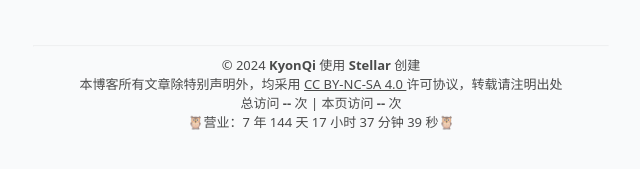
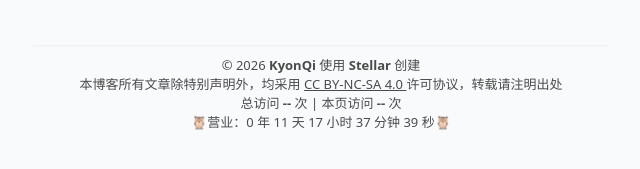
Before and after one commit to KyonQi/KyonQi.github.io, a plain HTML site: page 2026/02/28/cuda/01/index.html in a window 1280 px wide. Shown: the part 3021-3190 px from the top of the page, 335-975 px from the left. Drawn offline with nearby package versions, Linux system fonts and the light colour scheme; some packages are replaced by stand-ins of ours; a script that the page names is missing; a small style sheet from the web is missing.

Commit message:
Site updated: YYYY-03-Mar 3, 2026 18:37:33

```diff
--- a/2026/02/28/cuda/01/index.html
+++ b/2026/02/28/cuda/01/index.html
@@ -142,7 +142,7 @@
 
 <footer class="page-footer footnote"><hr><div class="text"><center>
   <span>
-    © 2024
+    © 2026
     <a style="font-weight: bold;" target="_blank" rel="noopener" href="https://github.com/KyonQi">KyonQi</a>
     使用 <a style="font-weight: bold;" target="_blank" rel="noopener" href="https://github.com/FelicxFoster/hexo-theme-stellar">Stellar</a>
     创建
@@ -163,7 +163,7 @@
   <script type="text/javascript">
     (function() {
       function show_runtime() {
-        var start = new Date("2018/10/12 00:00:00");
+        var start = new Date("2026/2/20 00:00:00");
         var now = new Date();
         var diff = now.getTime() - start.getTime();
         var days = Math.floor(diff / (24 * 3600 * 1000));
```
Also changed, not shown: 2026/02/28/hello-world/index.html (+2 -2 lines), 2026/03/01/cuda/02/index.html (+2 -2 lines), 2026/03/01/cuda/03/index.html (+2 -2 lines), 2026/03/02/cuda/04/index.html (+2 -2 lines), 2026/03/02/cuda/05/index.html (+2 -2 lines), 2026/03/02/cuda/06/index.html (+2 -2 lines), 2026/03/03/cuda/07/index.html (+2 -2 lines), 2026/03/03/cuda/08/index.html (+2 -2 lines), 2026/03/03/cuda/09/index.html (+2 -2 lines), 404.html (+2 -2 lines), archives/2026/02/index.html (+2 -2 lines), archives/2026/03/index.html (+2 -2 lines), archives/2026/index.html (+2 -2 lines), archives/index.html (+2 -2 lines), 3 more files.
